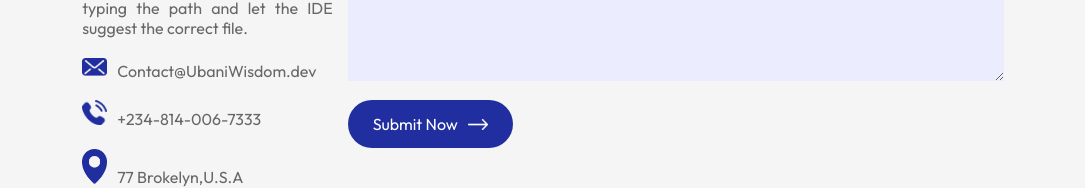
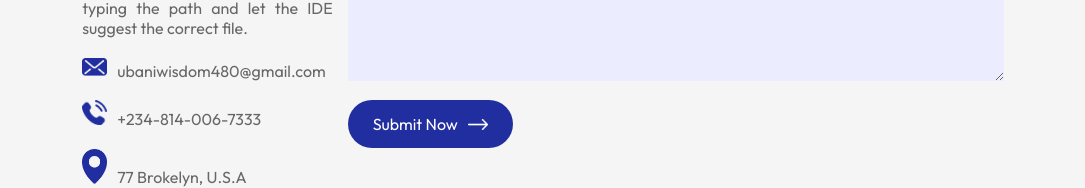
Before and after one commit to Whizzywar/Whizzycity, a React (Vite) app: page / in a window 1280 px wide. Shown: the part 3568-3756 px from the top of the page, without its empty margins (97-1182 px from the left). Built offline with nearby package versions, Linux system fonts and the light colour scheme.

Commit message:
added new task

```diff
--- a/src/Components/Contact/Contact.jsx
+++ b/src/Components/Contact/Contact.jsx
@@ -49,7 +49,7 @@ const Contact = () => {
         <ul>
           <li>
             <img src={mail_icon} alt="" />
-            Contact@UbaniWisdom.dev
+            ubaniwisdom480@gmail.com
           </li>
           <li>
             <img src={phone_icon} alt="" />
@@ -57,7 +57,7 @@ const Contact = () => {
           </li>
           <li>
             <img src={location_icon} alt="" />
-            77 Brokelyn,U.S.A
+            77 Brokelyn, U.S.A
           </li>
         </ul>
       </div>
```
Also changed, not shown: src/Components/Title/Title.jsx (+11 -9 lines).
